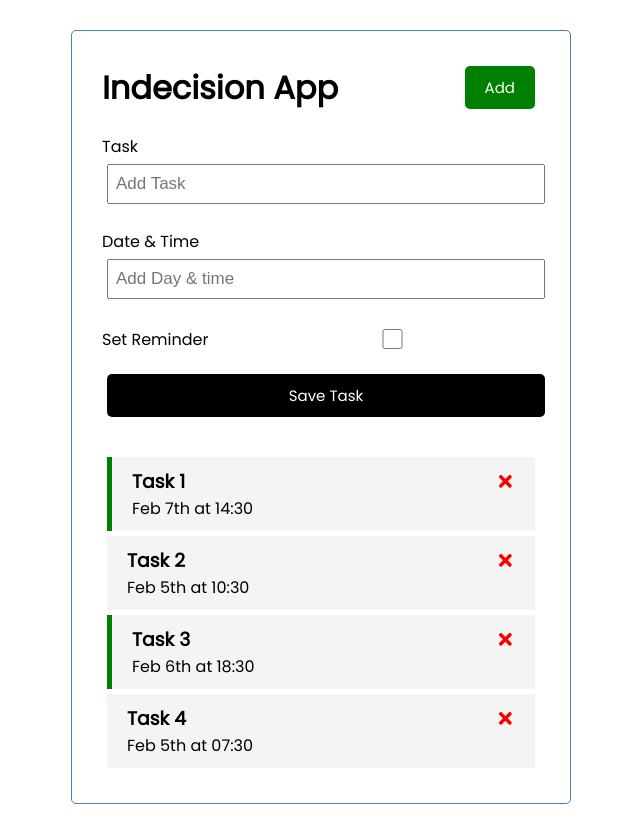
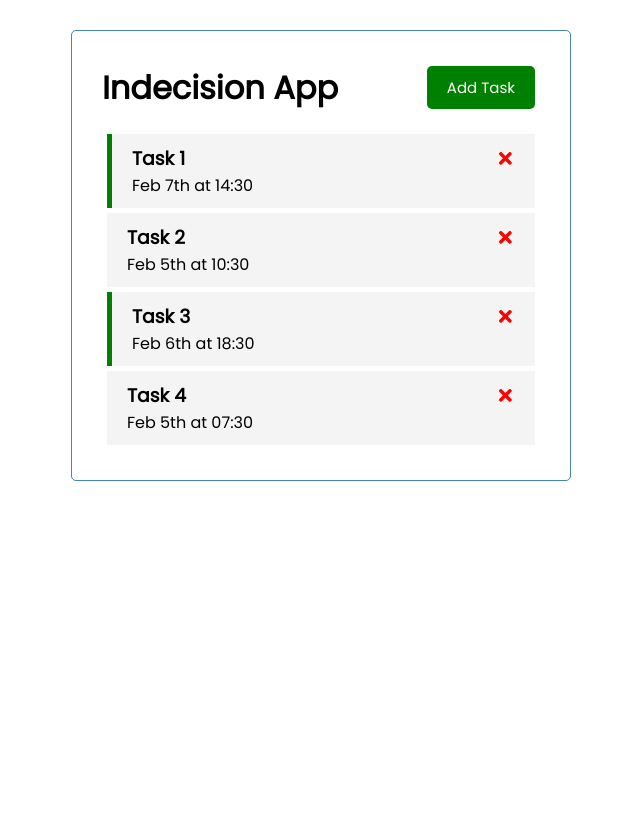
Before and after one commit to MohammadMehdiSoozndeh/second-react-proj, a React (Create React App) app: page / in a window 1280 px wide. Shown: the whole page, without its empty margins (319-959 px from the left). After the commit the page ends 800 px from the top, so only its background shows below. Built offline with nearby package versions, Linux system fonts and the light colour scheme.

Commit message:
show add task form

```diff
--- a/src/App.js
+++ b/src/App.js
@@ -4,6 +4,7 @@ import Tasks from "./components/Tasks";
 import AddTask from "./components/AddTask";
 
 function App() {
+  const [showAddTaskForm, setShowAddTaskForm] = useState(false);
   const [tasks, setTasks] = useState([
     {
       id: 1,
@@ -54,8 +55,11 @@ function App() {
 
   return (
     <div className="container">
-      <Header />
-      <AddTask onAdd={addTask} />
+      <Header
+        onAdd={() => setShowAddTaskForm(!showAddTaskForm)}
+        showAddTaskForm={showAddTaskForm}
+      />
+      {showAddTaskForm && <AddTask onAdd={addTask} />}
       {tasks.length > 0 ? (
         <Tasks tasks={tasks} onDelete={deleteTask} onToggle={togggleReminder} />
       ) : (
--- a/src/components/Header.js
+++ b/src/components/Header.js
@@ -1,15 +1,15 @@
 import PropTypes from "prop-types";
 import Button from "./Button";
 
-const Header = ({ title }) => {
-  const onClick = () => {
-    console.log("clicked");
-  };
-
+const Header = ({ title, onAdd, showAddTaskForm }) => {
   return (
-    <header class="header">
+    <header className="header">
       <h1>{title}</h1>
-      <Button color="green" text="Add" onClick={onClick} />
+      <Button
+        color={showAddTaskForm ? "grey" : "green"}
+        text={showAddTaskForm ? "Close" : "Add Task"}
+        onClick={onAdd}
+      />
     </header>
   );
 };
```
